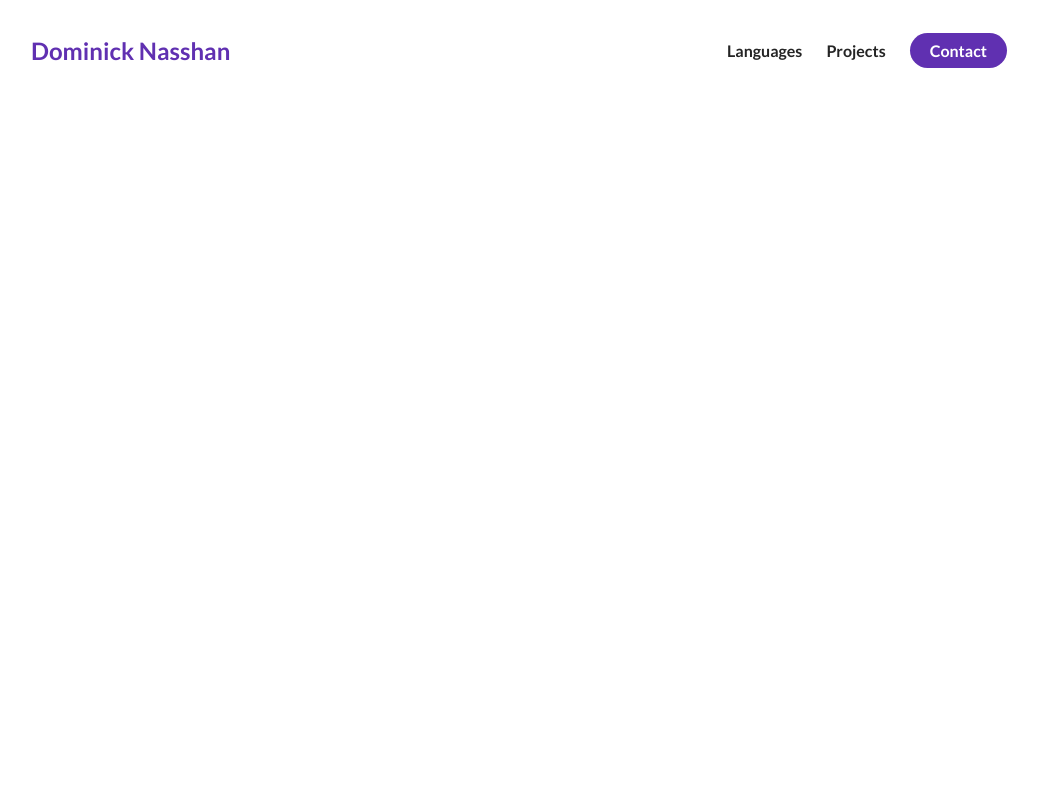
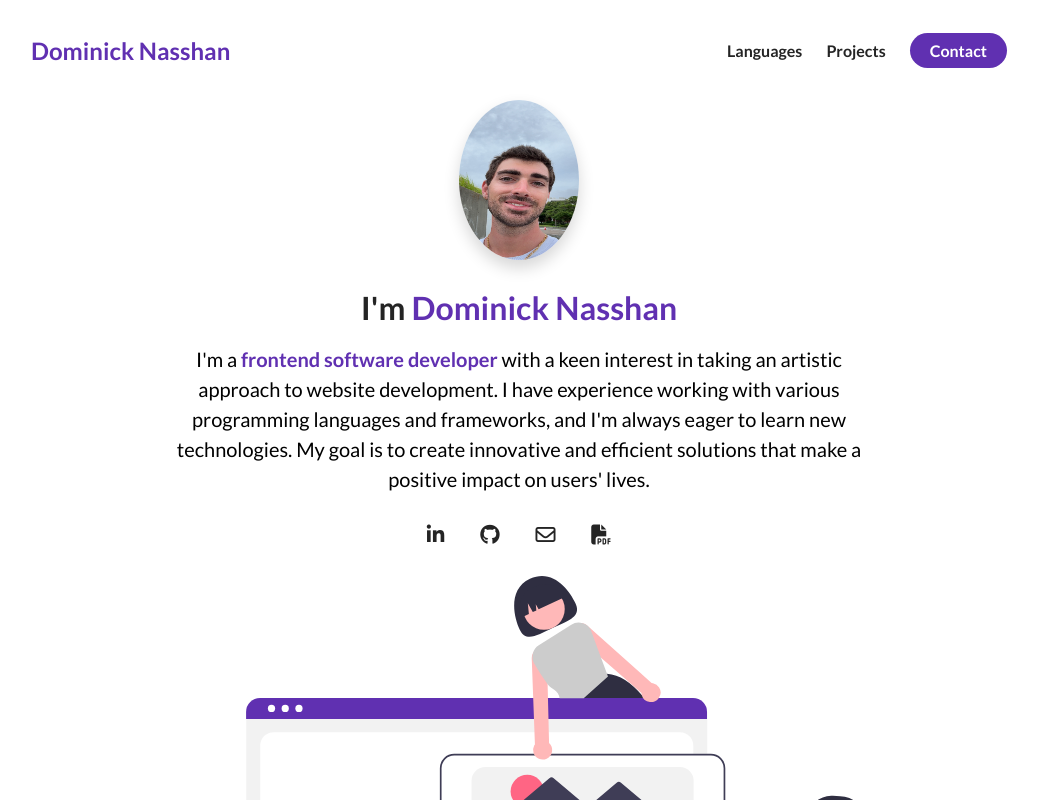
Before and after one commit to dnasshan/E-Portfolio, a plain HTML site: page index.html in a window 1280 px wide. Shown: the top 800 px of the page, without its empty margins (121-1159 px from the left). Drawn offline with Linux system fonts and the light colour scheme.

Commit message:
about me start

```diff
--- a/index.html
+++ b/index.html
@@ -1,10 +1,14 @@
-<!DOCTYPE html>
+<!doctype html>
 <html lang="en">
   <head>
-    <meta charset="UTF-8">
-    <meta name="viewport" content="width=device-width, initial-scale=1.0">
+    <meta charset="UTF-8" />
+    <meta name="viewport" content="width=device-width, initial-scale=1.0" />
     <title>Dominick Nasshan</title>
-    <link rel="stylesheet" href="styles.css">
+    <link rel="stylesheet" href="styles.css" />
+    <script
+      src="https://kit.fontawesome.com/5c7e2ac3df.js"
+      crossorigin="anonymous"
+    ></script>
   </head>
   <body>
     <section id="about-me">
@@ -12,27 +16,69 @@
         <div class="personal__logo">Dominick Nasshan</div>
         <ul class="nav__link--list">
           <li>
-                    <a href="" class="
-                    nav__link--anchor
-                    link__hover-effect
-                    link__hover-effect--black
-                    ">Languages</a>
+            <a
+              href=""
+              class="nav__link--anchor link__hover-effect link__hover-effect--black"
+              >Languages</a
+            >
           </li>
           <li>
-                    <a href="" class="
-                    nav__link--anchor
-                    link__hover-effect
-                    link__hover-effect--black
-                    ">Projects</a>
+            <a
+              href=""
+              class="nav__link--anchor link__hover-effect link__hover-effect--black"
+              >Projects</a
+            >
           </li>
           <li>
-                    <a href="" class="
-                    nav__link--anchor
-                    nav__link--anchor-primary
-                    ">Contact</a>
+            <a href="" class="nav__link--anchor nav__link--anchor-primary"
+              >Contact</a
+            >
           </li>
         </ul>
       </nav>
+
+      <div class="flex flex-1">
+        <div class="about-me__info row">
+          <div class="about-me__info--container">
+            <figure class="about-me__picture--mask">
+              <img
+                src="assets/IMG_1251.JPG"
+                alt="Picture of Me!"
+                class="about-me__picture"
+              />
+            </figure>
+            <h1 class="about-me__info--title">
+              I'm <span class="text--purple">Dominick Nasshan</span>
+            </h1>
+            <p class="about-me__info--para">
+              I'm a
+              <strong class="text--purple">frontend software developer</strong>
+              with a keen interest in taking an artistic approach to website
+              development. I have experience working with various programming
+              languages and frameworks, and I'm always eager to learn new
+              technologies. My goal is to create innovative and efficient
+              solutions that make a positive impact on users' lives.
+            </p>
+            <div class="about-me__links">
+              <a href="" class="about-me__link">
+                <i class="fa-brands fa-linkedin-in"></i>
+              </a>
+              <a href="" class="about-me__link">
+                <i class="fa-brands fa-github"></i>
+              </a>
+              <a href="" class="about-me__link">
+                <i class="fa-regular fa-envelope"></i>
+              </a>
+              <a href="" class="about-me__link">
+                <i class="fa-solid fa-file-pdf"></i>
+              </a>
+            </div>
+          </div>
+          <figure class="about-me__img--container">
+            <img src="./assets/undraw_websites.svg" class="about-me__img" alt="">
+          </figure>
+        </div>
+      </div>
     </section>
   </body>
 </html>
--- a/styles.css
+++ b/styles.css
@@ -1,4 +1,4 @@
-@import url('https://fonts.googleapis.com/css2?family=Lato:wght@400;700&display=swap');
+@import url("https://fonts.googleapis.com/css2?family=Lato:wght@400;700&display=swap");
 * {
   font-family: "Lato", sans-serif;
   padding: 0;
@@ -6,12 +6,21 @@
   box-sizing: border-box;
 }
 
-h1, h2, h3, h4, h5, h6, span {
+h1,
+h2,
+h3,
+h4,
+h5,
+h6,
+span {
   color: #242424;
   text-align: center;
   line-height: 1.25;
 }
 
+h1 {
+    font-size: 32px;
+}
 p {
   line-height: 1.5;
   font-size: 16px;
@@ -19,6 +28,24 @@ p {
 
 li {
   list-style: none;
+}
+
+.flex-1 {
+  flex: 1;
+}
+
+.flex {
+  display: flex;
+}
+
+.row {
+  width: 100%;
+  max-width: 800px;
+  margin: 0 auto;
+}
+
+.text--purple {
+  color: #6030b1;
 }
 
 /* NAVIGATION BAR */
@@ -62,3 +89,67 @@ nav {
   margin: 0 12px;
   font-weight: bold;
 }
+
+/* ABOUT ME */
+
+#about-me {
+  min-height: 100vh;
+  display: flex;
+  flex-direction: column;
+  justify-content: center;
+  align-items: center;
+}
+
+.about-me__info--container {
+  display: flex;
+  flex-direction: column;
+  align-items: center;
+  max-width: 700px;
+  margin: 0 auto;
+  text-align: center;
+}
+
+.about-me__picture--mask {
+  width: 120px;
+  height: 160px;
+  border-radius: 50%;
+  overflow: hidden;
+  box-shadow: 0 8px 16px rgba(0, 0, 0, 0.16);
+  margin-bottom: 28px;
+}
+
+.about-me__picture {
+    width: 100%;
+    height: 100%;
+
+
+/*Improving my Picture*/
+transform: scale(1.4) translateX(5px) translateY(0px);
+}
+
+.about-me__info--title {
+    margin-bottom: 16px;
+}
+
+.about-me__info--para {
+    font-size: 20px;
+    margin-bottom: 28px;
+}
+
+.about-me__link {
+font-size: 20px;
+color: #242424;
+text-decoration: none;
+padding: 0 16px;
+}
+
+.about-me__img--container {
+  flex: 1;
+  display: flex;
+  align-items: center;
+  padding: 30px;
+}
+
+.about-me__img {
+  width: 100%;
+}
```
Also changed, not shown: assets/IMG_1251.JPG (added), assets/chat.png (added), assets/dashboard.png (added), assets/logo.svg (added), assets/loopit.png (added), assets/undraw_websites.svg (added), 1 other file. Lines whose indentation alone changed are shown as unchanged.
